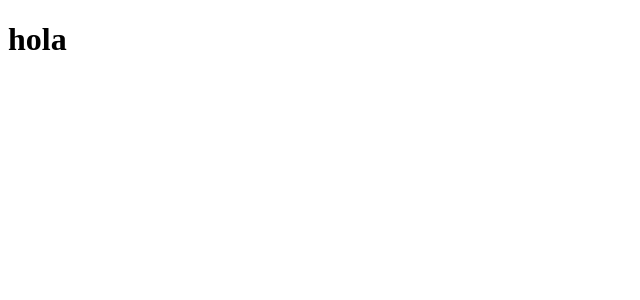
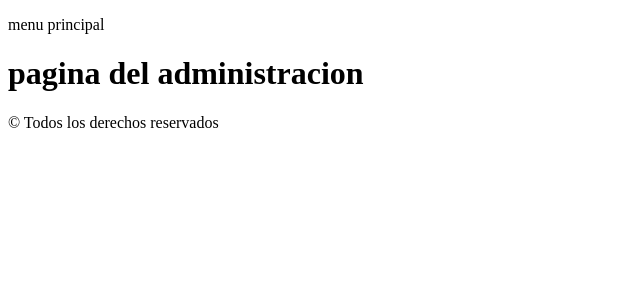
Before and after one commit to Yessi48206/Proyecto-cafecito, a React (Create React App) app: page /administrar in a window 1280 px wide. Shown: the top 300 px of the page, without its empty margins (0-640 px from the left). Built offline with nearby package versions, Linux system fonts and the light colour scheme.

Commit message:
agregamos varios componente y el sistema de ruta

```diff
--- a/src/App.jsx
+++ b/src/App.jsx
@@ -1,8 +1,23 @@
+import {BrowserRouter,Routes,Route} from 'react-router-dom';
+import Inicio from '../src/componente/views/Inicio.jsx';
+import Administrador from '../src/componente/views/Administrador.jsx'
+import Error404 from '../src/componente/views/Error404.jsx';
+import Menu from '../src/componente/views/common/Menu';
+import Footer  from '../src/componente/views/common/Footer.jsx';
 function App() {
   return (
-   <div>
-    <h1>hola</h1>
-   </div>
+    //administrar la rutas
+    //invoco al componente browser
+    <BrowserRouter>
+    <Menu></Menu>
+    <Routes>
+      {/*las rutas siempre son nombres del dominio path */}
+      <Route exact path='/' element={<Inicio></Inicio>}></Route>
+      <Route exact path='/administrar' element={<Administrador></Administrador>}> </Route>
+      <Route path='*' element={ <Error404></Error404>}></Route>
+      </Routes>
+      <Footer></Footer>
+    </BrowserRouter>
   );
 }
 
--- /dev/null
+++ b/src/componente/views/Administrador.jsx
@@ -0,0 +1,11 @@
+import React from 'react';
+
+const Administrador = () => {
+    return (
+        <div>
+            <h1>pagina del administracion</h1>
+        </div>
+    );
+};
+
+export default Administrador;
--- /dev/null
+++ b/src/componente/views/Error404.jsx
@@ -0,0 +1,11 @@
+import React from 'react';
+
+const Error404 = () => {
+    return (
+        <div>
+            <h1>pagina de console.error();</h1>
+        </div>
+    );
+};
+
+export default Error404;
--- /dev/null
+++ b/src/componente/views/Inicio.jsx
@@ -0,0 +1,11 @@
+import React from 'react';
+
+const Inicio = () => {
+    return (
+        <div>
+            <h1>hola </h1>
+        </div>
+    );
+};
+
+export default Inicio;
--- /dev/null
+++ b/src/componente/views/common/Footer.jsx
@@ -0,0 +1,11 @@
+
+
+const Footer = () => {
+    return (
+        <footer>
+            <p> &copy; Todos los derechos reservados</p>
+        </footer>
+    );
+};
+
+export default Footer;
--- /dev/null
+++ b/src/componente/views/common/Menu.jsx
@@ -0,0 +1,11 @@
+
+
+const Menu = () => {
+    return (
+        <div>
+            <p>menu principal</p>
+        </div>
+    );
+};
+
+export default Menu;
```
